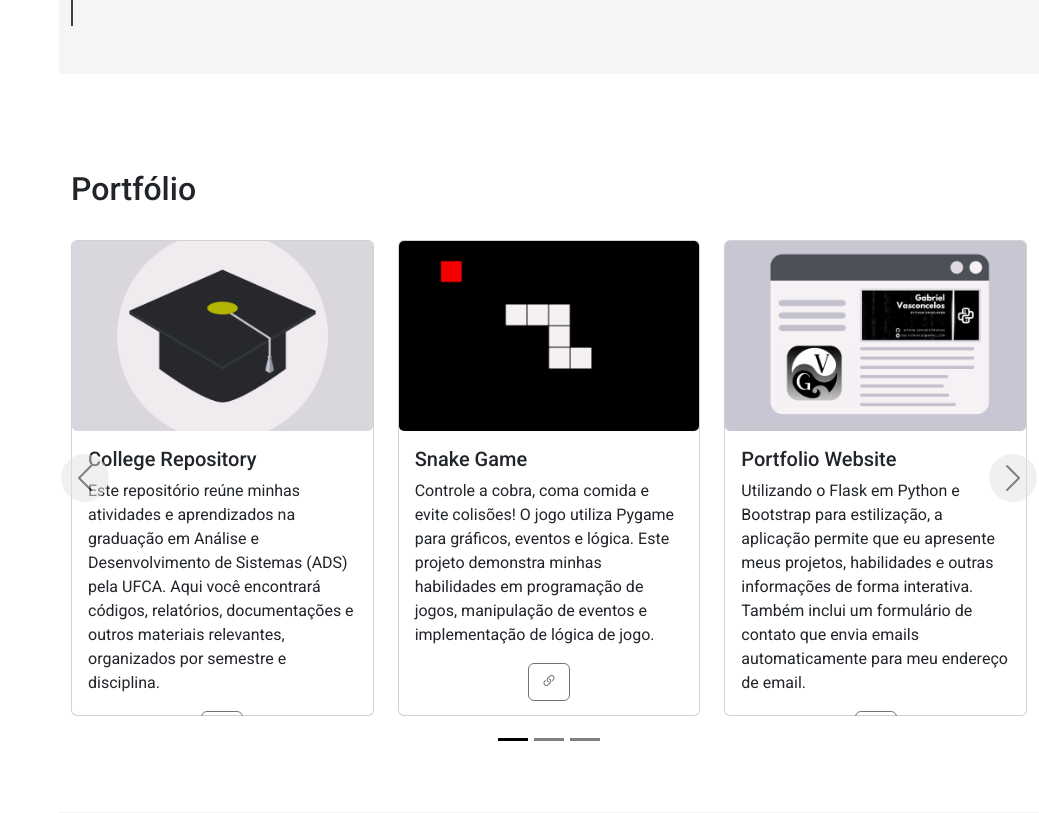
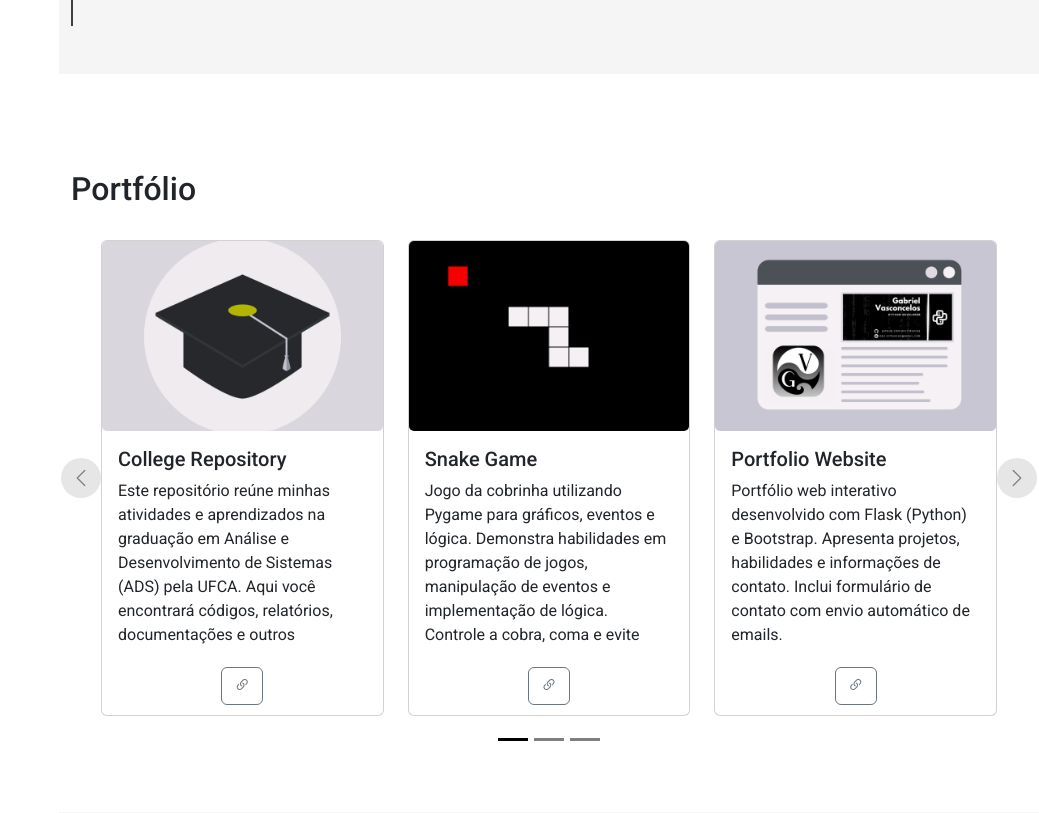
Before and after one commit to devitruvius/personal-portfolio, a Flask app: page / in a window 1280 px wide. Shown: the part 2653-3466 px from the top of the page, without its empty margins (241-1280 px from the left). Run offline with Flask 3, Linux system fonts and the light colour scheme; some libraries are stand-ins or nearby versions.

Commit message:
fix: melhora layout do carousel

```diff
--- a/api/static/style.css
+++ b/api/static/style.css
@@ -397,6 +397,31 @@ a[href="#sobre"] {
     background-color: #f5f5f5;
 }
 
+.carousel {
+    padding-left: 30px;
+    padding-right: 30px;
+}
+
+.carousel-inner .card {
+    position: relative;
+  }
+
+  .carousel-inner .card .d-flex {
+    position: absolute;
+    bottom: 10px;
+    left: 50%;
+    transform: translateX(-50%);
+    width: auto;
+  }
+
+  .card-text {
+    overflow-y: auto;
+    max-height: 168px;
+    scrollbar-width: thin;
+    scrollbar-color: #c7c7c7 #e0e0e0;
+    padding-right: 2px;
+  }
+
 .card-img {
     height: 190px;
     object-fit: cover;
@@ -411,12 +436,20 @@ a[href="#sobre"] {
 }
 
 .carousel-control-prev, .carousel-control-next {
-    background-color: #e1e1e1;
-    width: 6vh;
-    height: 6vh;
+    background-color: rgba(0, 0, 0, 0.2);
+    width: 40px;
+    height: 40px;
     border-radius: 50%;
     top: 50%;
     transform: translateY(-50%);
+    z-index: 10;
+}
+
+.carousel-control-prev-icon,
+.carousel-control-next-icon {
+    width: 20px;
+    height: 20px;
+    color: #fff;
 }
 
 @media screen and (min-width: 567px) {
--- a/api/templates/index.html
+++ b/api/templates/index.html
@@ -84,7 +84,8 @@
                     <p>
                         Estudante de Análise e Desenvolvimento de Sistemas na UFCA, busco aprimorar minhas habilidades
                         em desenvolvimento Back-end, com foco na criação de APIs RESTful eficientes utilizando Python.
-                        Além disso, tenho interesse em contribuir com a pesquisa acadêmica para impulsionar a inovação na área de
+                        Além disso, tenho interesse em contribuir com a pesquisa acadêmica para impulsionar a inovação
+                        na área de
                         desenvolvimento de software.
                     </p>
                 </div>
@@ -292,10 +293,9 @@
                                         <div class="card-body">
                                             <h5 class="card-title">Snake Game</h5>
                                             <p class="card-text">
-                                                Controle a cobra, coma comida e evite colisões! O jogo utiliza Pygame
-                                                para gráficos, eventos e lógica. Este projeto demonstra minhas
-                                                habilidades em programação de jogos, manipulação de eventos e
-                                                implementação de lógica de jogo.</p>
+                                                Jogo da cobrinha utilizando Pygame para gráficos, eventos e lógica.
+                                                Demonstra habilidades em programação de jogos, manipulação de eventos e
+                                                implementação de lógica. Controle a cobra, coma e evite colisões!</p>
                                             <div class="d-flex justify-content-center">
                                                 <a target="_blank" href="https://github.com/devitruvius/snake_game"
                                                     class="btn btn-outline-secondary"><i
@@ -310,11 +310,10 @@
                                             alt="...">
                                         <div class="card-body">
                                             <h5 class="card-title">Portfolio Website</h5>
-                                            <p class="card-text">Utilizando o Flask em Python e Bootstrap
-                                                para estilização, a aplicação permite que eu apresente meus projetos,
-                                                habilidades e outras informações de forma interativa.
-                                                Também inclui um formulário de contato que envia emails
-                                                automaticamente para meu endereço de email.</p>
+                                            <p class="card-text">Portfólio web interativo desenvolvido com Flask
+                                                (Python) e Bootstrap. Apresenta projetos, habilidades e informações de
+                                                contato. Inclui formulário de contato com envio automático de emails.
+                                            </p>
                                             <div class="d-flex justify-content-center">
                                                 <a target="_blank"
                                                     href="https://github.com/devitruvius/personal-portfolio"
@@ -356,7 +355,7 @@
                                         <img src="../static/img/card-yahoo-finances.png" class="card-img card-img-top"
                                             alt="...">
                                         <div class="card-body">
-                                            <h5 class="card-title">Yahoo Finances Automation</h5>
+                                            <h5 class="card-title">Finances Automation</h5>
                                             <p class="card-text">Script Python que automatiza a análise de
                                                 dados de ações e envio de relatórios por email. Usa as
                                                 bibliotecas yfinance para obter dados de preços, pyautogui para
@@ -527,10 +526,9 @@
                                         <div class="card-body">
                                             <h5 class="card-title">Snake Game</h5>
                                             <p class="card-text">
-                                                Controle a cobra, coma comida e evite colisões! O jogo utiliza Pygame
-                                                para gráficos, eventos e lógica. Este projeto demonstra minhas
-                                                habilidades em programação de jogos, manipulação de eventos e
-                                                implementação de lógica de jogo.</p>
+                                                Jogo da cobrinha utilizando Pygame para gráficos, eventos e lógica.
+                                                Demonstra habilidades em programação de jogos, manipulação de eventos e
+                                                implementação de lógica. Controle a cobra, coma e evite colisões!</p>
                                             <div class="d-flex justify-content-center">
                                                 <a target="_blank" href="https://github.com/devitruvius/snake_game"
                                                     class="btn btn-outline-secondary"><i
@@ -552,11 +550,10 @@
                                             alt="...">
                                         <div class="card-body">
                                             <h5 class="card-title">Portfolio Website</h5>
-                                            <p class="card-text">Utilizando o Flask em Python e Bootstrap
-                                                para estilização, a aplicação permite que eu apresente meus projetos,
-                                                habilidades e outras informações de forma interativa.
-                                                Também inclui um formulário de contato que envia emails
-                                                automaticamente.</p>
+                                            <p class="card-text">Portfólio web interativo desenvolvido com Flask
+                                                (Python) e Bootstrap. Apresenta projetos, habilidades e informações de
+                                                contato. Inclui formulário de contato com envio automático de emails.
+                                            </p>
                                             <div class="d-flex justify-content-center">
                                                 <a target="_blank"
                                                     href="https://github.com/devitruvius/personal-portfolio"
@@ -604,7 +601,7 @@
                                         <img src="../static/img/card-yahoo-finances.png" class="card-img card-img-top"
                                             alt="...">
                                         <div class="card-body">
-                                            <h5 class="card-title">Yahoo Finances Automation</h5>
+                                            <h5 class="card-title">Finances Automation</h5>
                                             <p class="card-text">Script Python que automatiza a análise de
                                                 dados de ações e envio de relatórios. Usa as
                                                 bibliotecas yfinance para obter os dados, pyautogui para
```
Also changed, not shown: api/static/script.js (+38 -33 lines).
